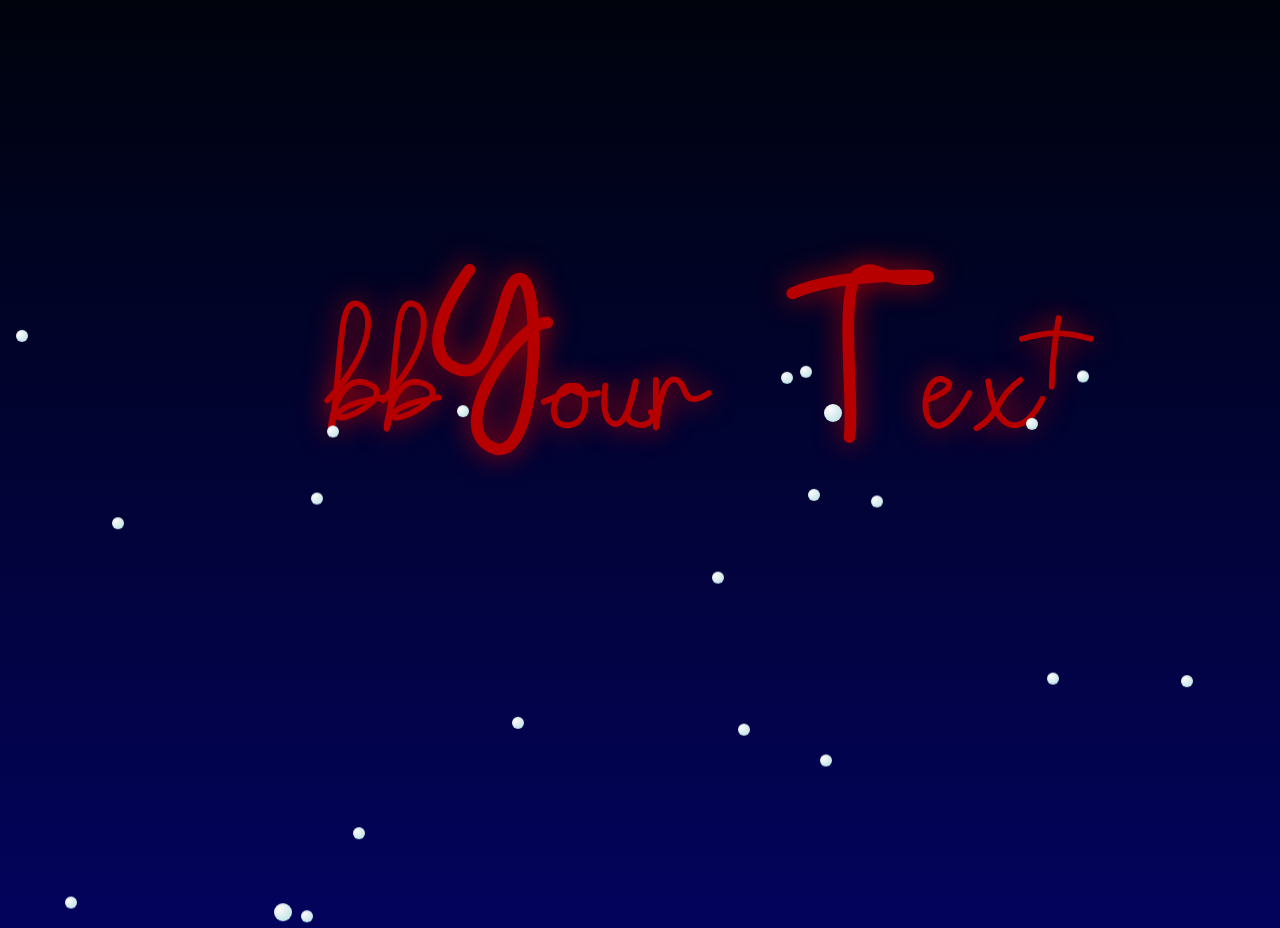
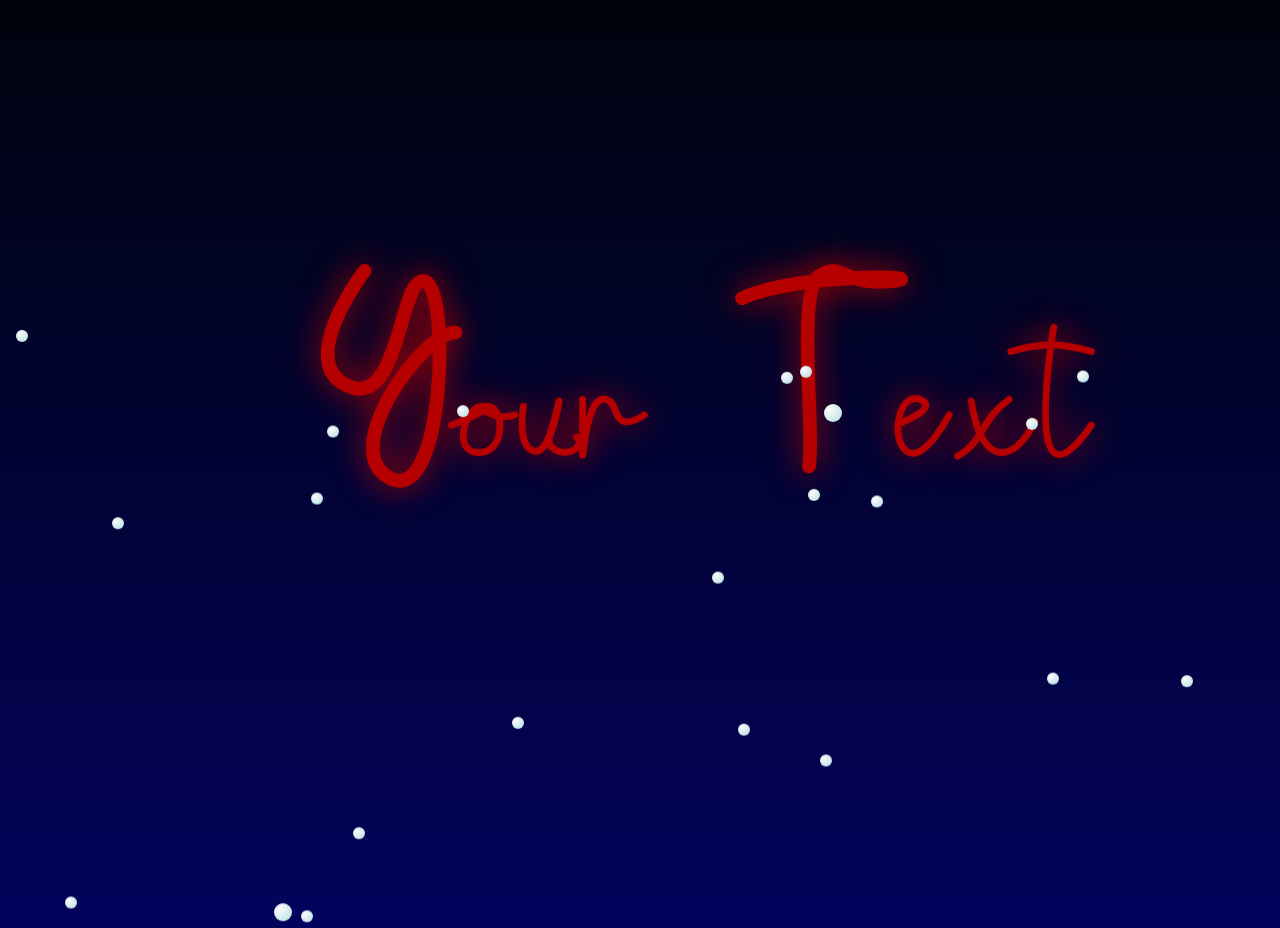
Before and after one commit to noahsiegrist/chistmas-text, a plain HTML site: page index.html in a window 1280 px wide. Shown: the top 928 px of the page. Drawn offline with Linux system fonts and the light colour scheme.

Commit message:
Small improvements

```diff
--- a/index.html
+++ b/index.html
@@ -80,7 +80,7 @@
 
 <script>
     const urlParams = new URLSearchParams(window.location.search);
-    const string = urlParams.get("string") ?urlParams.get("string"): "bbYour Text";
+    const string = urlParams.get("string") ?urlParams.get("string"): "Your Text";
 
     const linear = x => x;
 
```
Also changed, not shown: 1 other file.
